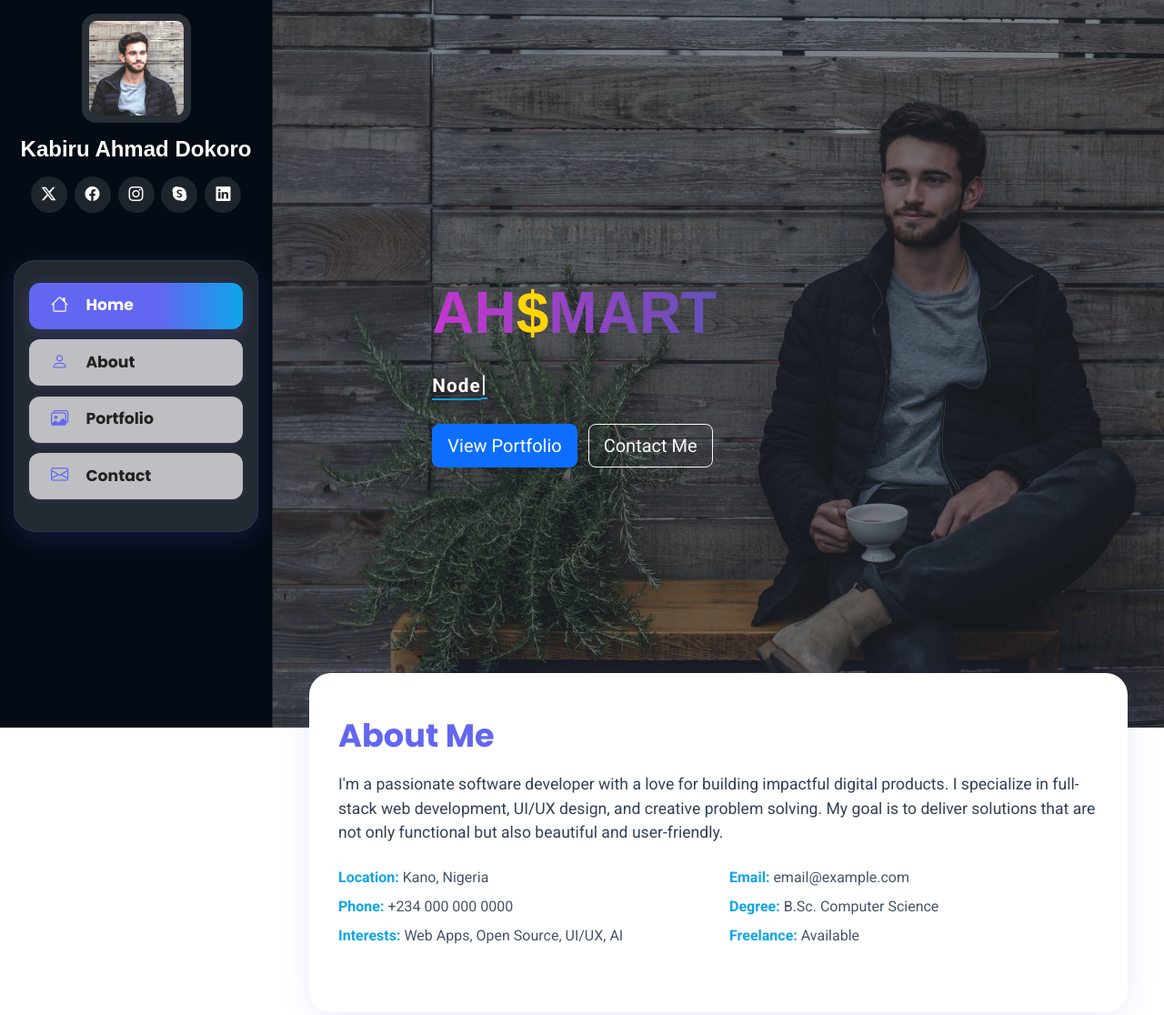
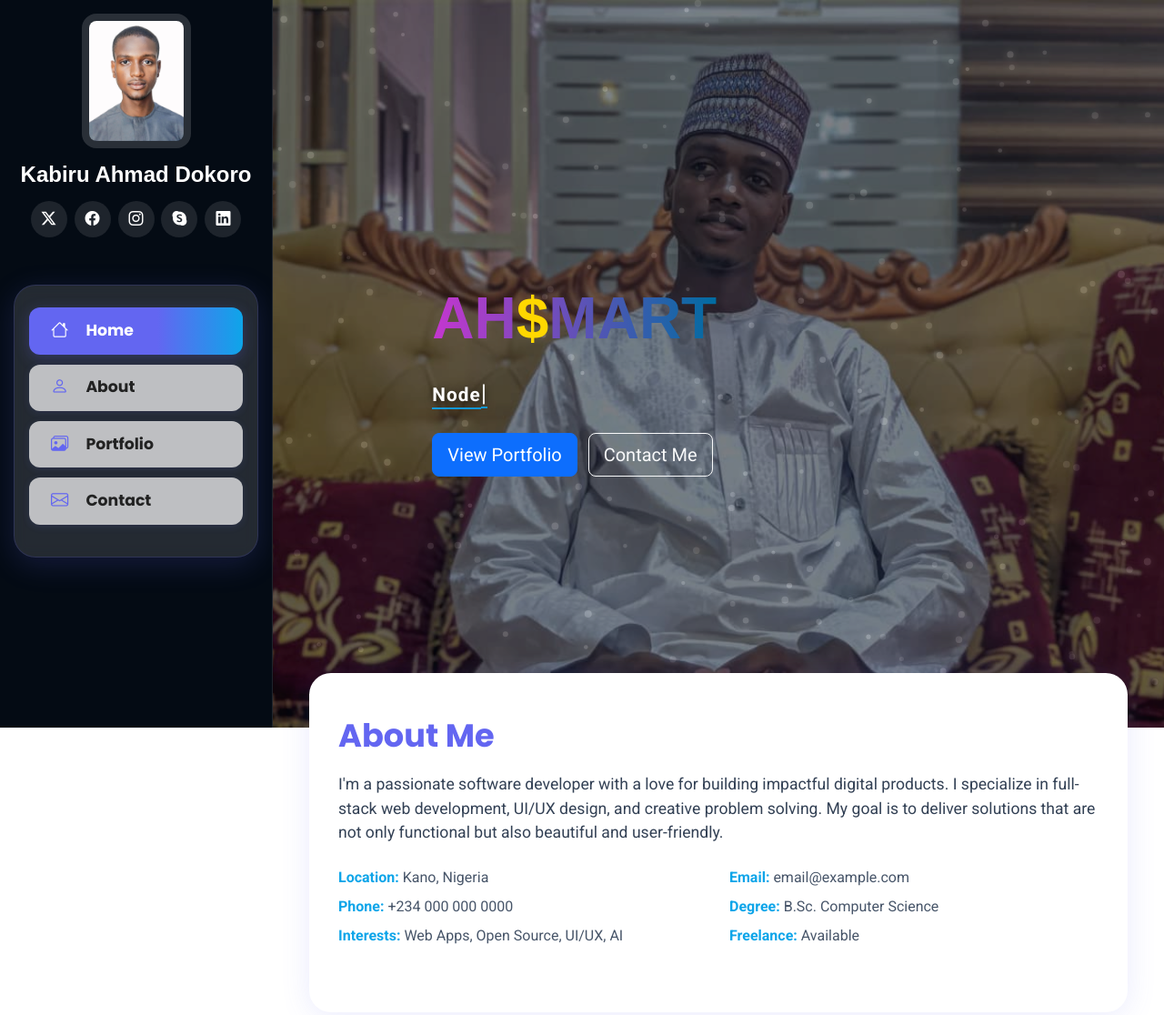
Before and after one commit to AhmadDokoro/Portfolio, a plain HTML site: page index.html in a window 1280 px wide. Shown: the top 1116 px of the page at 91% size. Drawn offline with Linux system fonts and the light colour scheme.

Commit message:
after making updates on image

```diff
--- a/index.html
+++ b/index.html
@@ -42,9 +42,23 @@
       left: 0;
       width: 100%;
       height: 100%;
-      object-fit: cover;
+      object-fit: cover; /* Fill the area, cropping if needed */
+      object-position: center center;
       z-index: 0;
       opacity: 0.7;
+      transition: object-fit 0.3s, object-position 0.3s;
+      display: block;
+    }
+
+    .hero-bg-canvas {
+      position: absolute;
+      top: 0;
+      left: 0;
+      width: 100%;
+      height: 100%;
+      z-index: 0;
+      opacity: 0.7;
+      pointer-events: none;
     }
 
     .hero-content {
@@ -296,20 +310,43 @@
 
 
     .brand-name {
-      font-size: 4rem;            /* Make it big! Adjust as needed */
+      font-size: 4rem;
       font-weight: bold;
-      font-family: Arial, sans-serif;  /* Or your preferred font */
+      font-family: Arial, sans-serif;
       background: linear-gradient(to right, #c536cf, #006ca1);
       -webkit-background-clip: text;
       -webkit-text-fill-color: transparent;
       text-align: left;
       margin: 20px 0;
+      position: relative;
+      display: inline-block;
     }
 
+    /* Shining effect for brand name */
+    .brand-name.shiny-text {
+      color: #b5b5b5a4;
+      background: linear-gradient(120deg, rgba(255,255,255,0) 40%, rgba(255,255,255,0.8) 50%, rgba(255,255,255,0) 60%), linear-gradient(to right, #c536cf, #006ca1);
+      background-size: 200% 100%, 100% 100%;
+      background-repeat: no-repeat;
+      background-clip: text, text;
+      -webkit-background-clip: text, text;
+      -webkit-text-fill-color: transparent;
+      animation: shine 3s linear infinite;
+    }
+    @keyframes shine {
+      0% {
+        background-position: 100% 0, 0 0;
+      }
+      100% {
+        background-position: -100% 0, 0 0;
+      }
+    }
     .brand-name .dollar {
-      color: #FFD700;  /* Classic gold */
+      color: #FFD700;
       -webkit-text-fill-color: #FFD700;
       background: none;
+      position: relative;
+      z-index: 2;
     }
 
     @media (max-width: 600px) {
@@ -333,7 +370,7 @@
   <header id="header" class="header dark-background d-flex flex-column">
     <i class="header-toggle d-xl-none bi bi-list"></i>
     <div class="profile-img">
-      <img src="assets/img/my-profile-img.jpg" alt="Kabiru Ahmad Dokoro" class="img-fluid rounded-4">
+      <img src="assets/img/Ahmad.jpg" alt="Kabiru Ahmad Dokoro" class="img-fluid rounded-4">
     </div>
     <a href="#hero" class="logo d-flex align-items-center justify-content-center">
       <h1 class="sitename">Kabiru Ahmad Dokoro</h1>
@@ -359,13 +396,14 @@
     <!-- Hero Section -->
     <section id="hero" class="hero section dark-background d-flex align-items-center justify-content-center"
       style="min-height: 100vh; position: relative;">
-      <img src="assets/img/hero-bg.jpg" alt="" data-aos="fade-in" class="hero-bg"
+      <canvas class="hero-bg-canvas"></canvas>
+      <img src="assets/img/home-main.jpg" alt="" data-aos="fade-in" class="hero-bg"
         style="position: absolute; top: 0; left: 0; width: 100%; height: 100%; object-fit: cover; z-index: 0; opacity: 0.7;">
       <div class="container position-relative" data-aos="fade-up" data-aos-delay="100" style="z-index: 2;">
         <div class="row align-items-center justify-content-center flex-lg-row flex-column-reverse">
           <div class="col-lg-8 text-center text-lg-start py-4 mx-auto">
             <h1 class="display-4 fw-bold mb-3"
-              style="color: #fff; text-shadow: 0 2px 8px #000a;"><h1 class="brand-name">AH<span class="dollar">$</span>MART</h1></h1>
+              style="color: #fff; text-shadow: 0 2px 8px #000a;"><h1 class="brand-name shiny-text">AH<span class="dollar">$</span>MART</h1></h1>
             <p class="lead mb-4"
               style="color: #fff; text-shadow: 0 2px 8px #000a;">
               <span class="typed"
@@ -509,6 +547,73 @@
   <script src="assets/vendor/glightbox/js/glightbox.min.js"></script>
   <!-- Main JS File -->
   <script src="assets/js/main.js"></script>
+  <script>
+    // Simple animated particles background for hero section
+    (function() {
+      const canvas = document.querySelector('.hero-bg-canvas');
+      if (!canvas) return;
+      const ctx = canvas.getContext('2d');
+      let dpr = window.devicePixelRatio || 1;
+      let width = 0, height = 0;
+      let particles = [];
+      const PARTICLE_COUNT = 200; // Increased from 120
+      const BASE_SIZE = 2;
+      const SPEED = 0.7; // Increased from 0.3
+      function resize() {
+        width = canvas.offsetWidth;
+        height = canvas.offsetHeight;
+        canvas.width = width * dpr;
+        canvas.height = height * dpr;
+        ctx.setTransform(1, 0, 0, 1, 0, 0);
+        ctx.scale(dpr, dpr);
+      }
+      function randomColor() {
+        return 'rgba(255,255,255,' + (0.5 + Math.random() * 0.5) + ')';
+      }
+      function createParticles() {
+        particles = [];
+        for (let i = 0; i < PARTICLE_COUNT; i++) {
+          // Spread particles randomly across the whole canvas
+          particles.push({
+            x: Math.random() * width,
+            y: Math.random() * height,
+            vx: (Math.random() - 0.5) * SPEED,
+            vy: (Math.random() - 0.5) * SPEED,
+            r: BASE_SIZE + Math.random() * 2,
+            color: randomColor(),
+          });
+        }
+      }
+      function animate() {
+        ctx.clearRect(0, 0, width, height);
+        for (let p of particles) {
+          p.x += p.vx;
+          p.y += p.vy;
+          // bounce off edges
+          if (p.x < 0 || p.x > width) p.vx *= -1;
+          if (p.y < 0 || p.y > height) p.vy *= -1;
+          ctx.beginPath();
+          ctx.arc(p.x, p.y, p.r, 0, Math.PI * 2);
+          ctx.fillStyle = p.color;
+          ctx.shadowColor = '#fff';
+          ctx.shadowBlur = 8;
+          ctx.fill();
+          ctx.shadowBlur = 0;
+        }
+        requestAnimationFrame(animate);
+      }
+      function init() {
+        resize();
+        createParticles();
+        animate();
+      }
+      window.addEventListener('resize', () => {
+        resize();
+        createParticles();
+      });
+      setTimeout(init, 100); // Wait for layout
+    })();
+  </script>
 </body>
 
 </html>
```
Also changed, not shown: contact.html (+1 -1 lines), portfolio.html (+1 -1 lines), assets/img/Ahmad.jpg (added), assets/img/home-main.jpg (added).
